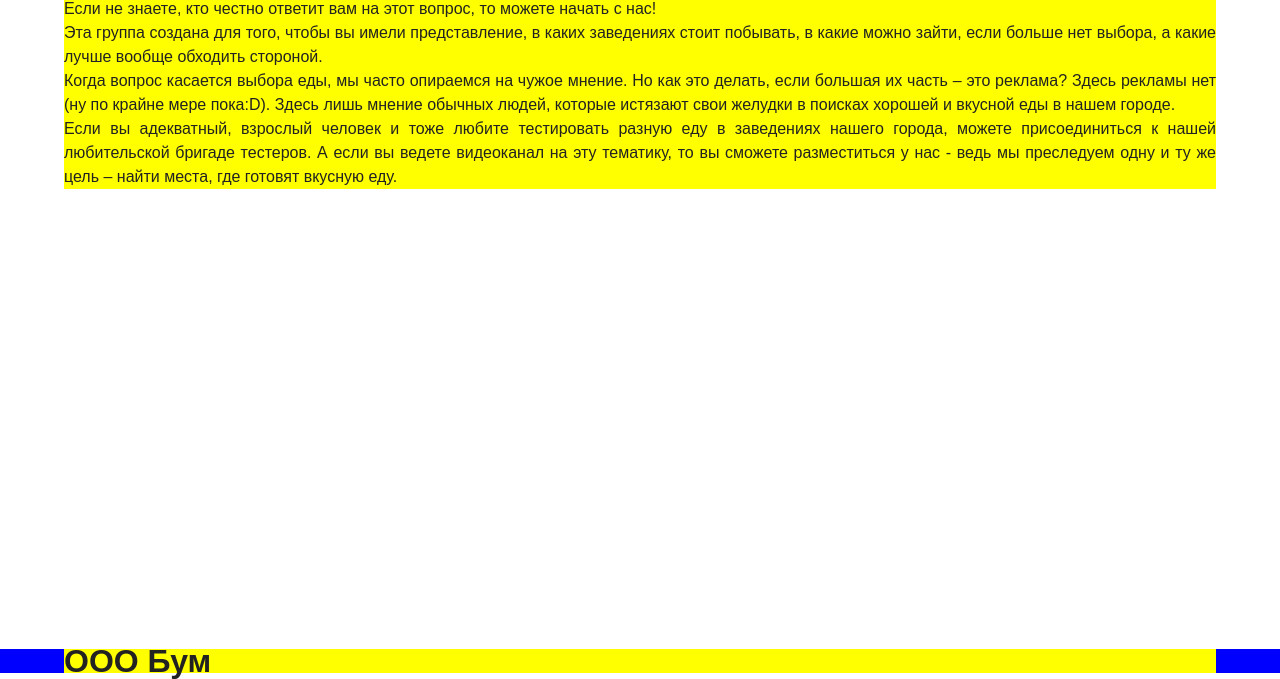
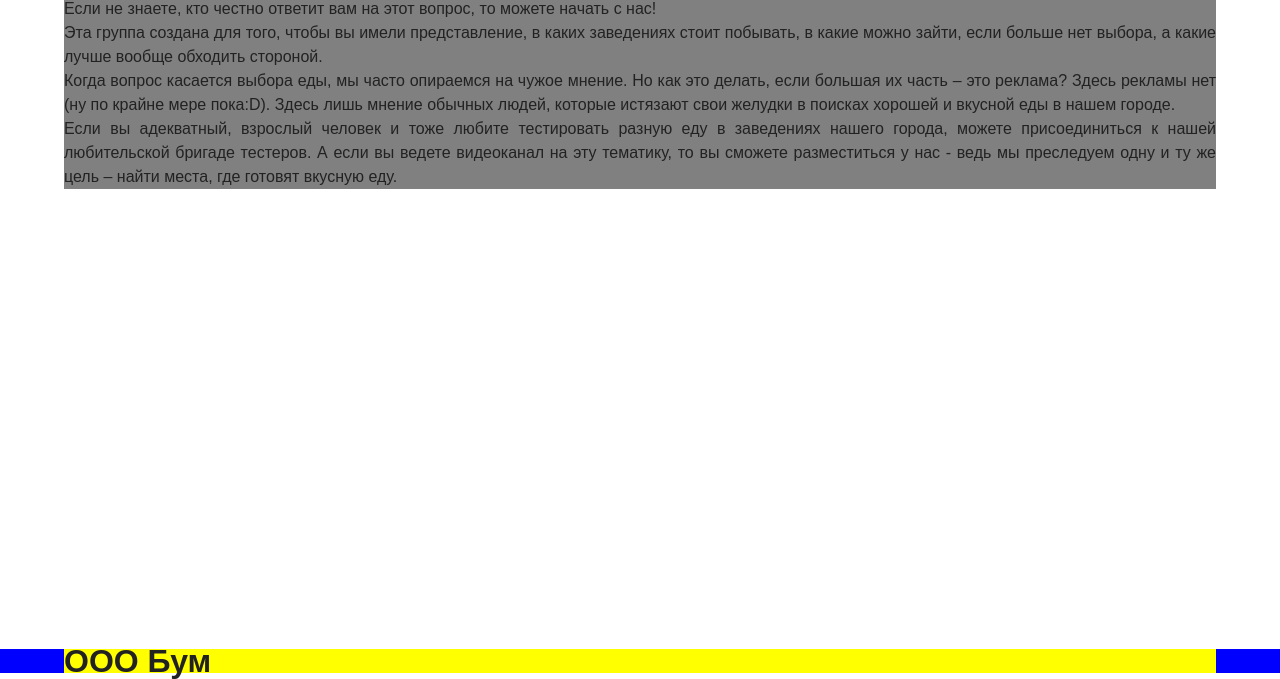
Before and after one commit to Mirkadoi/mirkadoi.github.io, a plain HTML site: page index.html in a window 1280 px wide. Shown: the part 127-806 px from the top of the page. Drawn offline with Linux system fonts and the light colour scheme.

Commit message:
изменил цвет контента для наглядности

```diff
--- a/index.html
+++ b/index.html
@@ -22,7 +22,7 @@
     </div>
 </div>
 <div class="content">
-    <div class="mid">
+    <div class="mid" style="background: grey">
     <p>Где можно поесть вкусно, поблизости и что бы средний чек не превышал 100-300 рублей?</p>
 
     <p>Если не знаете, кто честно ответит вам на этот вопрос, то можете начать с нас!</p>
```
